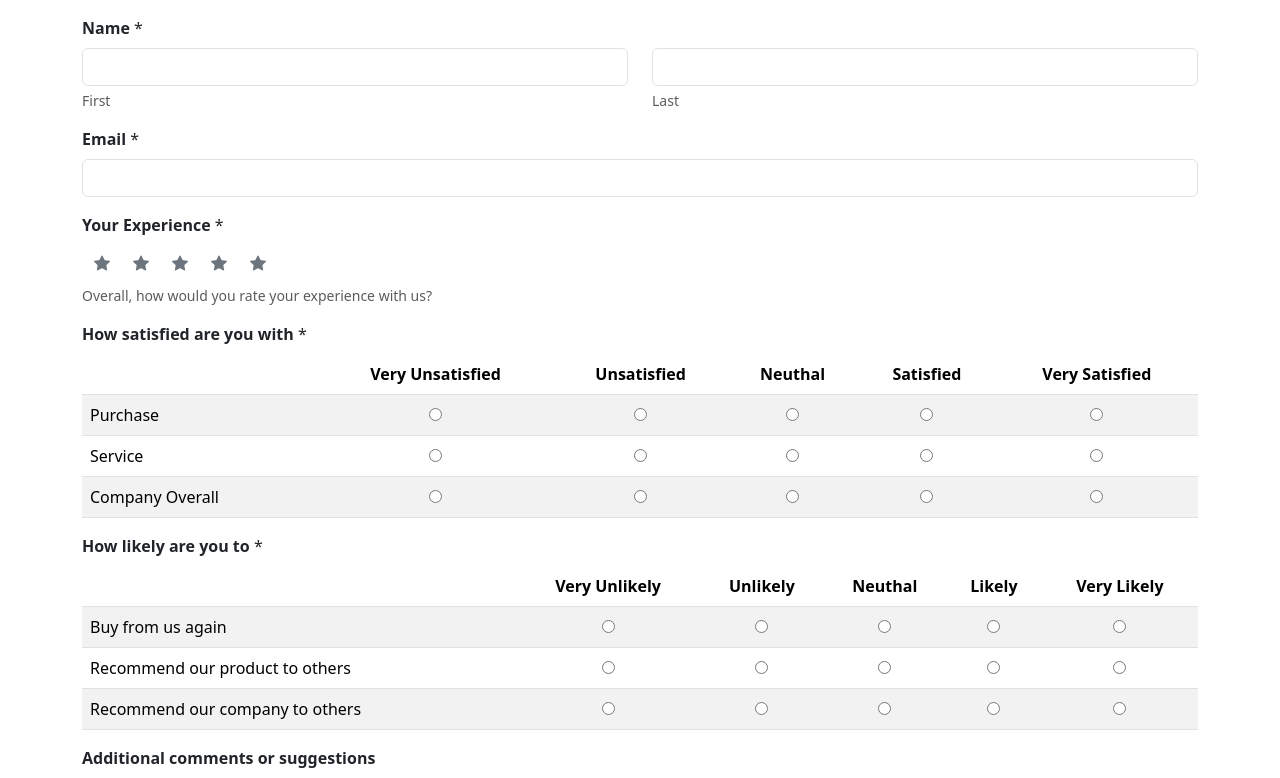
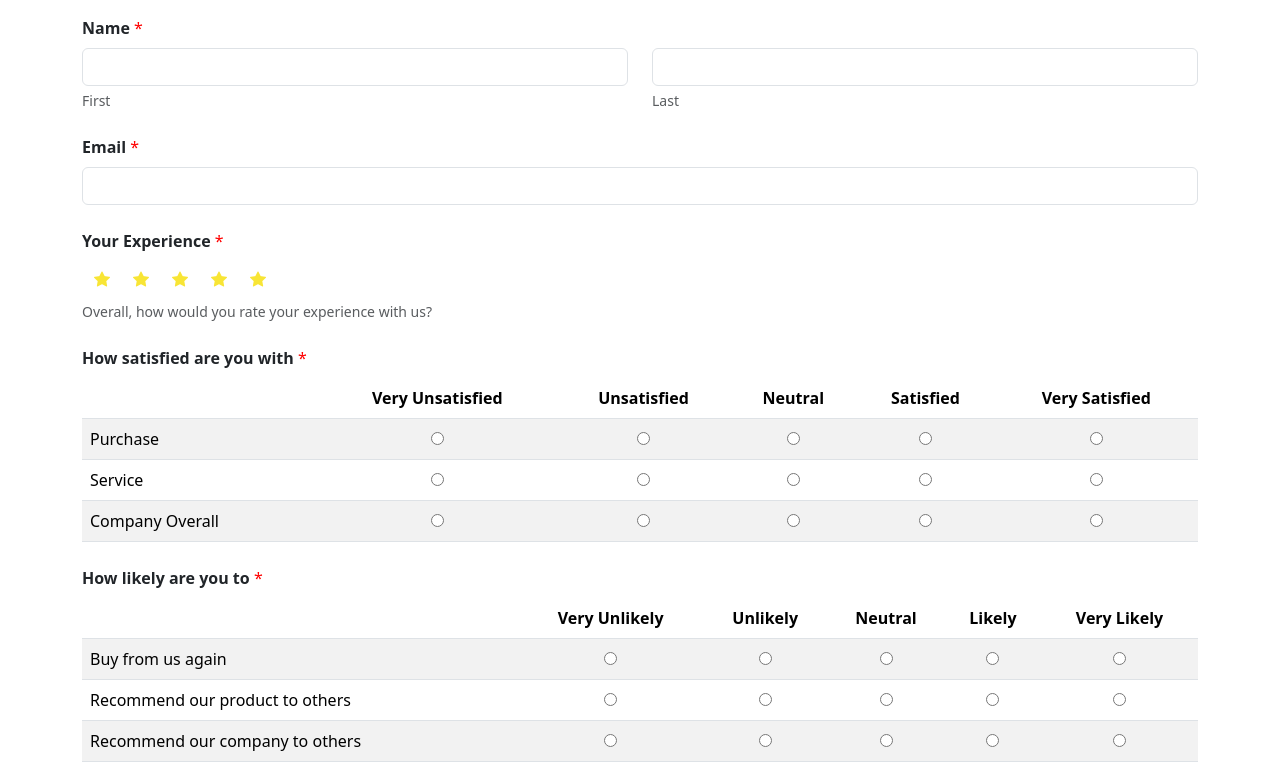
Before and after one commit to Janani-Ragavendhira/task-1-survey-form-html-css, a plain HTML site: page index.html in a window 1280 px wide. Shown: the top 778 px of the page. Drawn offline with nearby package versions, Linux system fonts and the light colour scheme.

Commit message:
Color corrections added

```diff
--- a/index.html
+++ b/index.html
@@ -15,10 +15,10 @@
   <div class="container my-3">
     <form name="survey_form" action="#" method="post">
 
-      <div class="mb-3">
+      <div class="mb-4">
         <label for="name" class="form-label">
           <span class="fw-bold">Name </span>
-          <span>*</span>
+          <span class="mandatory">*</span>
         </label>
         <div class="row">
           <div class="col">
@@ -32,18 +32,18 @@
         </div>
       </div>
 
-      <div class="mb-3">
+      <div class="mb-4">
         <label for="name" class="form-label">
           <span class="fw-bold">Email </span>
-          <span>*</span>
+          <span class="mandatory">*</span>
         </label>
         <input type="text" class="form-control" id="email" />
       </div>
 
-      <div class="mb-3">
+      <div class="mb-4">
         <label for="name" class="form-label">
           <span class="fw-bold">Your Experience </span>
-          <span>*</span>
+          <span class="mandatory">*</span>
         </label>
         <div>
           <div class="btn-group">
@@ -67,10 +67,10 @@
         <div id="experience_hint" class="form-text">Overall, how would you rate your experience with us?</div>
       </div>
 
-      <div class="mb-3">
+      <div class="mb-4">
         <label for="name" class="form-label">
           <span class="fw-bold">How satisfied are you with</span>
-          <span>*</span>
+          <span class="mandatory">*</span>
         </label>
         <table class="table table-striped">
           <thead>
@@ -78,7 +78,7 @@
               <th></th>
               <th class="text-center">Very Unsatisfied</th>
               <th class="text-center">Unsatisfied</th>
-              <th class="text-center">Neuthal</th>
+              <th class="text-center">Neutral</th>
               <th class="text-center">Satisfied</th>
               <th class="text-center">Very Satisfied</th>
             </tr>
@@ -142,10 +142,10 @@
         </table>
       </div>
 
-      <div class="mb-3">
+      <div class="mb-4">
         <label for="name" class="form-label">
           <span class="fw-bold">How likely are you to</span>
-          <span>*</span>
+          <span class="mandatory">*</span>
         </label>
         <table class="table table-striped">
           <thead>
@@ -153,7 +153,7 @@
               <th></th>
               <th class="text-center">Very Unlikely</th>
               <th class="text-center">Unlikely</th>
-              <th class="text-center">Neuthal</th>
+              <th class="text-center">Neutral</th>
               <th class="text-center">Likely</th>
               <th class="text-center">Very Likely</th>
             </tr>
@@ -217,14 +217,14 @@
         </table>
       </div>
 
-      <div class="mb-3">
+      <div class="mb-4">
         <label for="name" class="form-label">
           <span class="fw-bold">Additional comments or suggestions </span>
         </label>
         <textarea name="comments" id="comments" class="form-control"></textarea>
       </div>
 
-      <div class="mb-3">
+      <div class="mb-4">
         <button class="btn btn-secondary">Submit</button>
       </div>
 
@@ -234,6 +234,15 @@
   <script src="https://cdn.jsdelivr.net/npm/bootstrap@5.3.3/dist/js/bootstrap.bundle.min.js"
     integrity="sha384-YvpcrYf0tY3lHB60NNkmXc5s9fDVZLESaAA55NDzOxhy9GkcIdslK1eN7N6jIeHz"
     crossorigin="anonymous"></script>
+
+  <style>
+    i.bi-star-fill {
+      color: #f8e535;
+    }
+    .mandatory {
+      color: red;
+    }
+  </style>
 </body>
 
 </html>
```
